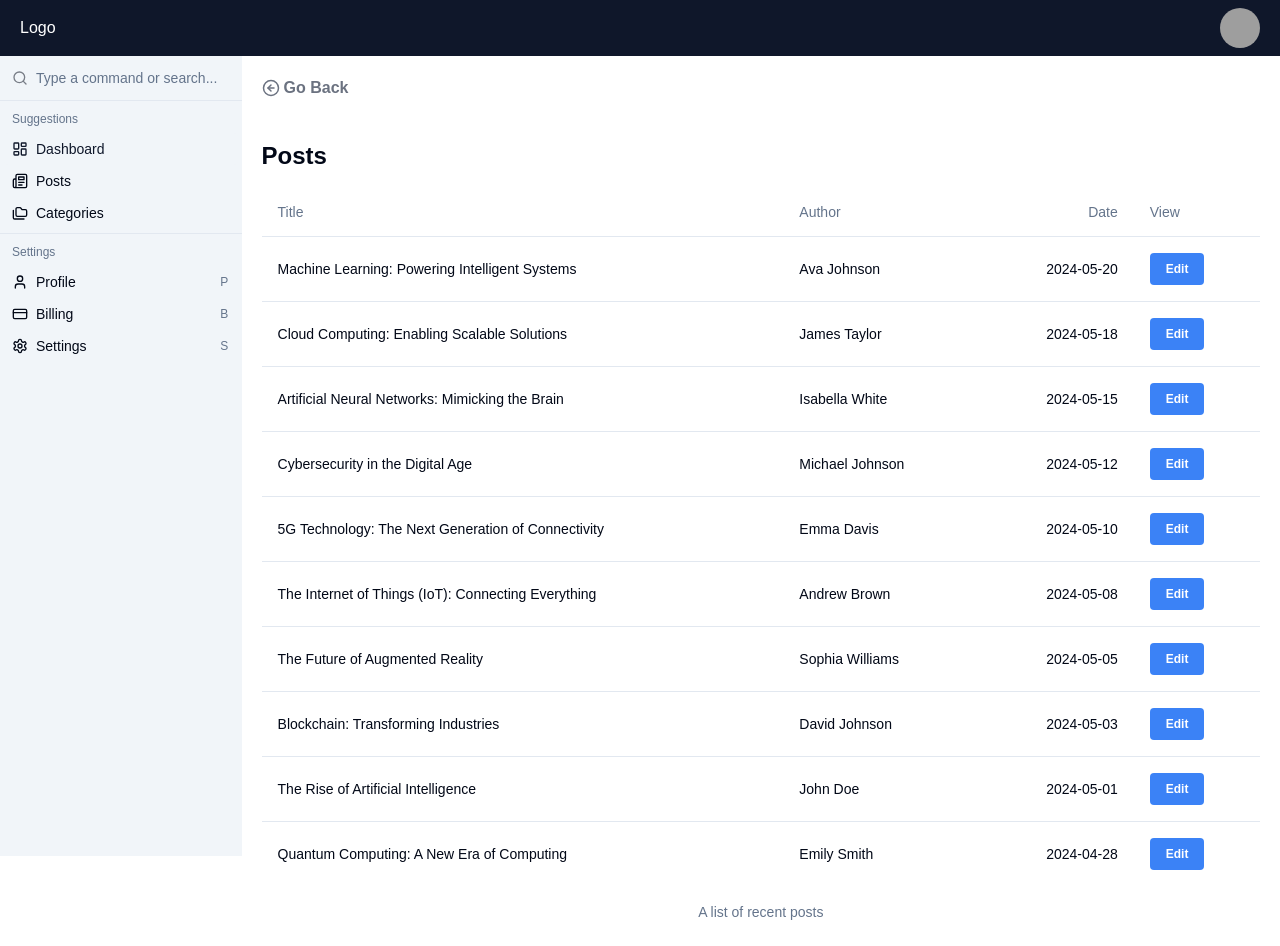
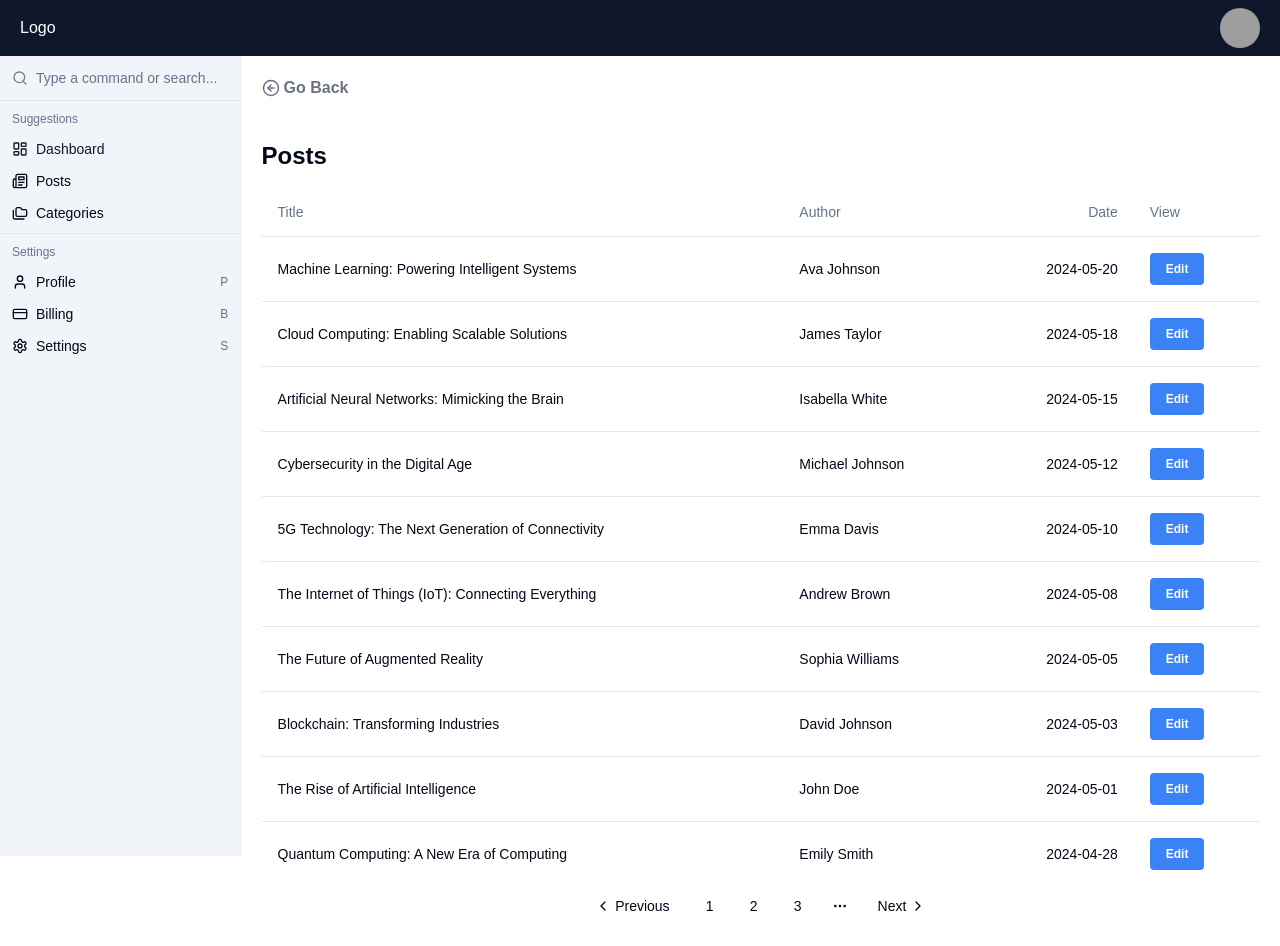
Before and after one commit to MiraslauSharkouski/nextjs-dashboard, a Next.js app: page /posts in a window 1280 px wide. Built offline with nearby package versions, Linux system fonts and the light colour scheme; grey boxes are pictures that could not be loaded.

Commit message:
add pagination component

```diff
--- a/app/(main)/posts/page.tsx
+++ b/app/(main)/posts/page.tsx
@@ -1,11 +1,13 @@
 import PostsTable from "@/components/posts/PostsTable";
 import BackButton from "@/components/BackButton";
+import PostsPagination from "@/components/posts/PostsPagination";
 
 const PostPage = () => {
   return (
     <>
       <BackButton text="Go Back" link="/" />
       <PostsTable />
+      <PostsPagination />
     </>
   );
 };
--- /dev/null
+++ b/components/posts/PostsPagination.tsx
@@ -0,0 +1,38 @@
+import {
+  Pagination,
+  PaginationContent,
+  PaginationEllipsis,
+  PaginationItem,
+  PaginationLink,
+  PaginationNext,
+  PaginationPrevious,
+} from "@/components/ui/pagination";
+
+const PostsPagination = () => {
+  return (
+    <Pagination>
+      <PaginationContent>
+        <PaginationItem>
+          <PaginationPrevious href="#" />
+        </PaginationItem>
+        <PaginationItem>
+          <PaginationLink href="#">1</PaginationLink>
+        </PaginationItem>
+        <PaginationItem>
+          <PaginationLink href="#">2</PaginationLink>
+        </PaginationItem>
+        <PaginationItem>
+          <PaginationLink href="#">3</PaginationLink>
+        </PaginationItem>
+        <PaginationItem>
+          <PaginationEllipsis />
+        </PaginationItem>
+        <PaginationItem>
+          <PaginationNext href="#" />
+        </PaginationItem>
+      </PaginationContent>
+    </Pagination>
+  );
+};
+
+export default PostsPagination;
--- a/components/posts/PostsTable.tsx
+++ b/components/posts/PostsTable.tsx
@@ -30,7 +30,7 @@ const PostTable = ({ limit, title }: PostsTableProps) => {
     <div className="mt-10">
       <h3 className="text-2xl mb-4 font-semibold">{title ? title : "Posts"}</h3>
       <Table>
-        <TableCaption>A list of recent posts</TableCaption>
+        {/* <TableCaption>A list of recent posts</TableCaption> */}
         <TableHeader>
           <TableRow>
             <TableHead>Title</TableHead>
```
Also changed, not shown: app/(main)/posts/edit/[id]/page.tsx (added).
